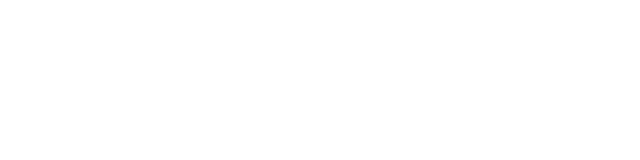
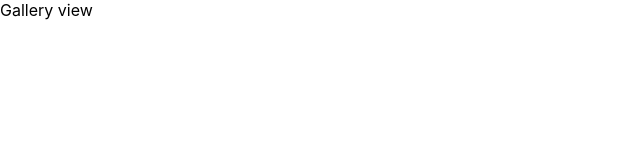
Before and after one commit to Natochka/gallery-component, a React (Create React App) app: page / in a window 1280 px wide. Shown: the top 160 px of the page, without its empty margins (0-640 px from the left). Built offline with nearby package versions, Linux system fonts and the light colour scheme.

Commit message:
added Redux for app

```diff
--- a/package.json
+++ b/package.json
@@ -5,7 +5,11 @@
   "dependencies": {
     "react": "^16.6.3",
     "react-dom": "^16.6.3",
-    "react-scripts": "2.1.1"
+    "react-redux": "^5.1.1",
+    "react-scripts": "2.1.1",
+    "redux": "^4.0.1",
+    "redux-actions": "^2.6.4",
+    "redux-thunk": "^2.3.0"
   },
   "scripts": {
     "start": "react-scripts start",
--- a/src/App.js
+++ b/src/App.js
@@ -1,9 +1,12 @@
-import React, { Component } from 'react'
+import React from 'react'
+import Gallery from './views/Gallery'
 
-class App extends Component {
-  render() {
-    return <div className="App" />
-  }
+function App() {
+  return (
+    <div className="App">
+      <Gallery />
+    </div>
+  )
 }
 
 export default App
--- /dev/null
+++ b/src/actions/gallery.js
@@ -0,0 +1,7 @@
+import { createAction } from 'redux-actions'
+
+export const getData = createAction('GET_DATA')
+
+export const fetchData = () => dispatch => {
+  dispatch(getData())
+}
--- a/src/index.js
+++ b/src/index.js
@@ -1,9 +1,20 @@
-import React from 'react';
-import ReactDOM from 'react-dom';
-import './index.css';
-import App from './App';
-import * as serviceWorker from './serviceWorker';
+import React from 'react'
+import ReactDOM from 'react-dom'
+import thunk from 'redux-thunk'
+import { Provider } from 'react-redux'
+import { createStore, applyMiddleware } from 'redux'
+import './index.css'
+import App from './App'
+import rootReducer from './reducers'
+import * as serviceWorker from './serviceWorker'
 
-ReactDOM.render(<App />, document.getElementById('root'));
+const store = createStore(rootReducer, applyMiddleware(thunk))
 
-serviceWorker.unregister();
+ReactDOM.render(
+  <Provider store={store}>
+    <App />
+  </Provider>,
+  document.getElementById('root')
+)
+
+serviceWorker.unregister()
--- /dev/null
+++ b/src/reducers/gallery.js
@@ -0,0 +1,15 @@
+import { handleAction } from 'redux-actions'
+import { getData } from '../actions/gallery'
+
+const initialState = {
+  data: []
+}
+
+export default handleAction(
+  [getData],
+  (state, action) => ({
+    ...state,
+    data: action.payload
+  }),
+  initialState
+)
--- /dev/null
+++ b/src/reducers/index.js
@@ -0,0 +1,6 @@
+import { combineReducers } from 'redux'
+import gallery from './gallery'
+
+export default combineReducers({
+  gallery
+})
--- /dev/null
+++ b/src/views/Gallery.js
@@ -0,0 +1,29 @@
+import React from 'react'
+import { connect } from 'react-redux'
+import { array } from 'prop-types'
+import { fetchData } from '../actions/gallery'
+
+function Gallery() {
+  return <div>Gallery view</div>
+}
+
+Gallery.propTypes = {
+  data: array
+}
+
+const mapStateToProps = (state, props) => {
+  return {
+    data: state.gallery.data
+  }
+}
+
+const mapDispatchToProps = dispatch => {
+  return {
+    fetchData: () => dispatch(fetchData())
+  }
+}
+
+export default connect(
+  mapStateToProps,
+  mapDispatchToProps
+)(Gallery)
```
Also changed, not shown: 1 other file (tests, documents, lock files or other folders).
